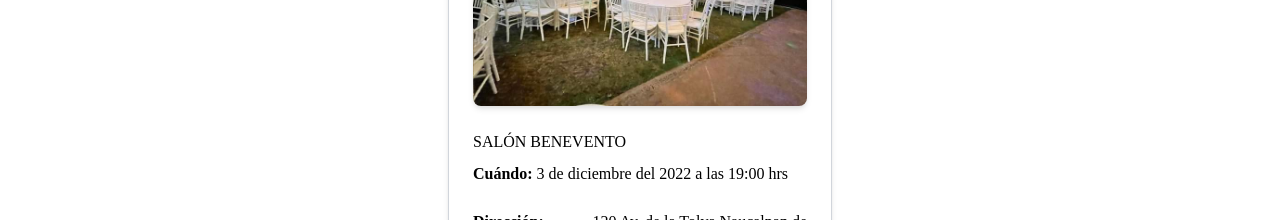
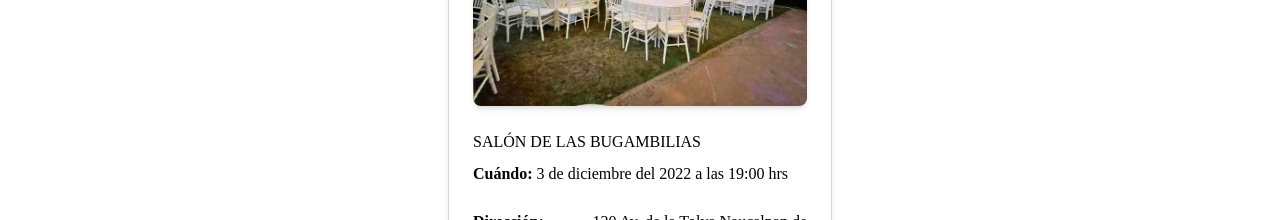
Before and after one commit to hdev07/Invite-XV, a Nuxt app: page / in a window 1280 px wide. Shown: the part 2040-2260 px from the top of the page. Built offline with nearby package versions, Linux system fonts and the light colour scheme.

Commit message:
Change place name

```diff
--- a/components/Lugar.vue
+++ b/components/Lugar.vue
@@ -35,7 +35,7 @@ export default {
       },
       urlImgCeremonia: require("../assets/img/Iglesia.png"),
       descReception: {
-        placeName: "Salón Benevento",
+        placeName: "Salón de las Bugambilias",
         when: "3 de diciembre del 2022 a las 19:00 hrs",
         placeDirection: "120 Av. de la Tolva Naucalpan de Juárez, Estado de México",
       },
```
